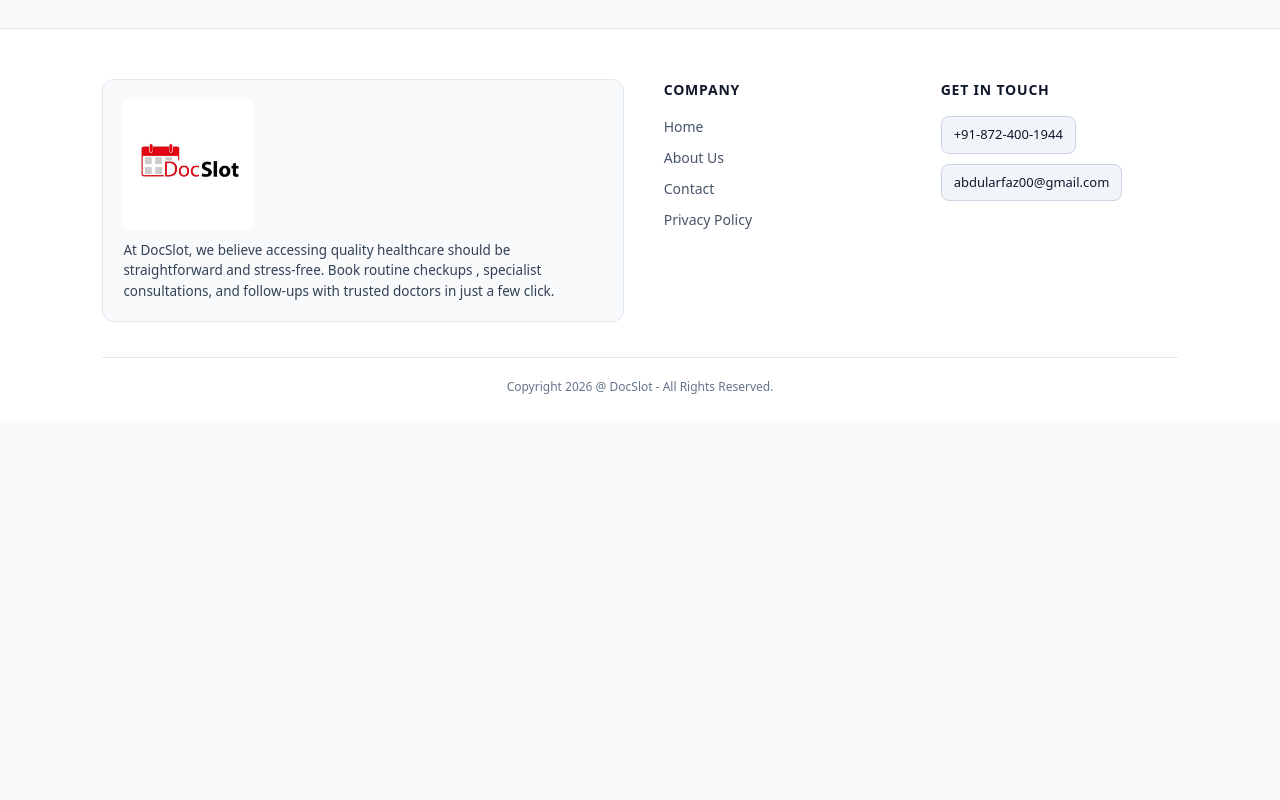
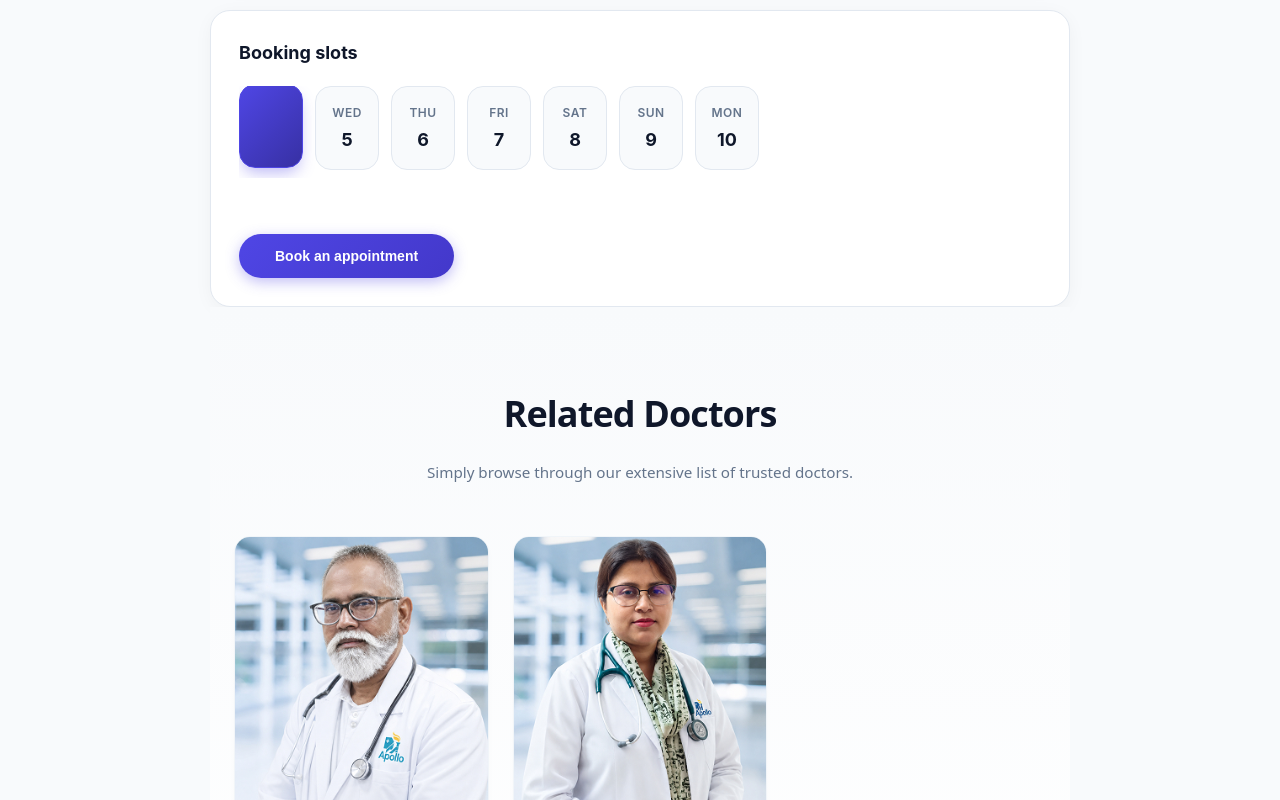
Before and after one commit to AbdulArfaz/Doctor-Appointment, a React (Vite) app in the folder frontend/: page /appointment/doc1 in a window 1280 px wide. Shown: the part 600-1400 px from the top of the page. Before the commit the page ends 1021 px from the top, so only its background shows below. Built offline with nearby package versions, Linux system fonts and the light colour scheme.

Commit message:
add appointment for doctors

```diff
--- a/frontend/src/App.jsx
+++ b/frontend/src/App.jsx
@@ -24,7 +24,7 @@ const App = () => {
         <Route path='/contact' element={<Contact />}/>
         <Route path='/my-profile' element={<MyProfile />}/>
         <Route path='/my-appointments' element={<MyAppointments />}/>
-        <Route path='/appointment/:docId' element={<Appointment />}/>
+        <Route path='/appointment/:drId' element={<Appointment />}/>
       </Routes>
       <Footer />
     </div>
--- /dev/null
+++ b/frontend/src/components/RelatedDoctors.jsx
@@ -0,0 +1,55 @@
+import React, { useContext, useEffect, useState } from 'react'
+import { AppContext } from '../context/AppContext'
+import { useNavigate } from 'react-router-dom'
+
+const RelatedDoctors = ({speciality,drId}) => {
+    const navigate = useNavigate()
+
+    const {doctors} = useContext(AppContext)
+
+    const [relatedDoc, setRelatedDoc]=useState([])
+
+    useEffect(()=>{
+
+   if (doctors.length > 0 && speciality) {
+    const doctprsData = doctors.filter((doc)=>doc.speciality === speciality && doc._id !== drId)
+    setRelatedDoc(doctprsData)
+   }
+    },[doctors,speciality,drId])
+
+  if (relatedDoc.length === 0) return null
+
+  return (
+    <div>
+  <div className="top-doctors-container">
+      <h1 className="top-doctors-title">Related Doctors</h1>
+      <p className="top-doctors-subtitle">Simply browse through our extensive list of trusted doctors.</p>
+
+      <div className="doctors-grid">
+        {relatedDoc.map((item, index) => (
+          <div
+            key={index}
+            onClick={() => {
+              navigate(`/appointment/${item._id || item.id}`);
+              window.scrollTo(0, 0);
+            }}
+            className="doctor-card"
+          >
+            <img src={item.image} alt={item.name} />
+            <div className="doctor-info">
+              <div className="status-indicator">
+                <span className="dot"></span>
+                <span>Available</span>
+              </div>
+              <p className="doctor-name">{item.name}</p>
+              <p className="doctor-speciality">{item.speciality}</p>
+            </div>
+          </div>
+        ))}
+      </div>
+    </div>
+    </div>
+  )
+}
+
+export default RelatedDoctors
--- a/frontend/src/context/AppContext.jsx
+++ b/frontend/src/context/AppContext.jsx
@@ -5,10 +5,11 @@ export const AppContext = createContext()
 
 const AppContextProvider =(props) =>{
 
+    const currencySymbol='$'
 
 
     const value = {
-        doctors
+        doctors,currencySymbol
     }
     return (
         <AppContext.Provider value={value}>
--- a/frontend/src/pages/Appointment.jsx
+++ b/frontend/src/pages/Appointment.jsx
@@ -3,20 +3,83 @@ import { useParams } from "react-router-dom";
 import { AppContext } from "../context/AppContext";
 import { assets } from "../assets/assets";
 import '../styles/Appointment.css'
+import RelatedDoctors from "../components/RelatedDoctors";
+
 
 const Appointment = () => {
   const { drId } = useParams();
-  const { doctors } = useContext(AppContext);
+  const { doctors,currencySymbol } = useContext(AppContext);
   const [drInfo, setDrInfo] = useState(null);
 
+  const [docSlots, setDocSlots] = useState([]);
+  const [slotIndex, setSlotIndex] = useState(0);
+  const [slotTime, setSlotTime] = useState('');
+
+  const daysOfWeek = ['SUN', 'MON', 'TUE', 'WED', 'THU', 'FRI', 'SAT']
+
   const getDocInfo = () => {
-    const docInfo = doctors.find((doc) => doc.id === drId);
-    setDrInfo(docInfo);
+
+    if(!doctors || doctors.length === 0) return;
+    const cleanDrId = String(drId).replace(':', '').trim()
+    const foundDoctor = doctors.find(
+      (doc) => String(doc._id) === cleanDrId || String(doc._id) === cleanDrId
+    )
+
+      console.error("URL Id:", cleanDrId, "|Found Doctor:",foundDoctor);
+
+      if (foundDoctor) {
+        setDrInfo(foundDoctor)
+      }
+
   };
 
+
+  const getAvailableSlots = async () => {
+  setDocSlots([]);
+  let today = new Date();
+
+  for (let i = 0; i < 7; i++) {
+    let currentDate = new Date(today);
+    currentDate.setDate(today.getDate() + i);
+
+    let endTime = new Date(today);
+    endTime.setDate(today.getDate() + i);
+    endTime.setHours(21, 0, 0, 0);
+
+
+    if (today.getDate() === currentDate.getDate()) {
+      currentDate.setHours(currentDate.getHours() > 10 ? currentDate.getHours() + 1 : 10);
+     currentDate.setMinutes(0)
+    } else {
+      currentDate.setHours(10);
+      currentDate.setMinutes(0);
+    }
+
+    let timeSlots = [];
+    while (currentDate < endTime) {
+      let formattedTime = currentDate.toLocaleTimeString([], { hour: '2-digit', minute: '2-digit' });
+      timeSlots.push({
+        datetime: new Date(currentDate),
+        time: formattedTime,
+      });
+      currentDate.setMinutes(currentDate.getMinutes() + 60);
+    }
+    setDocSlots((prev) => [...prev, timeSlots]);
+  }
+};
+
+useEffect(() => {
+  if (drInfo) {
+    getAvailableSlots();
+  }
+}, [drInfo]);
+
+
   useEffect(() => {
-    getDocInfo();
+      getDocInfo();
   }, [doctors, drId]);
+
+
   return (
      <div className="app-container">
       <div className="dr-card">
@@ -51,13 +114,54 @@ const Appointment = () => {
             <p className="about-description">{drInfo?.about}</p>
           </div>
           <p className="fee-text">
-              Appointment Fee: <span className="fee-amount">{drInfo?.fees}</span>
+              Appointment Fee: <span className="fee-amount">{currencySymbol}-{drInfo?.fees}</span>
           </p>
+        </div>
+      </div>
 
 
+       <div className="booking-section">
+  <p className="slots-title">Booking slots</p>
+
+
+  <div className="days-container">
+    {docSlots.length > 0 &&
+      docSlots.map((item, index) => (
+        <div
+          key={index}
+          onClick={() => setSlotIndex(index)}
+          className={`day-slot ${slotIndex === index ? 'selected' : ''}`}
+        >
+          <p className="day-name">
+            {item[0] && daysOfWeek[item[0].datetime.getDay()]}
+          </p>
+          <p className="day-date">
+            {item[0] && item[0].datetime.getDate()}
+          </p>
         </div>
+      ))}
+  </div>
 
-      </div>
+
+  <div className="times-container">
+    {docSlots.length > 0 &&
+      docSlots[slotIndex]?.map((item, index) => (
+        <p
+          key={index}
+          onClick={() => setSlotTime(item.time)}
+          className={`time-slot ${item.time === slotTime ? 'selected' : ''}`}
+        >
+          {item.time.toLowerCase()}
+        </p>
+      ))}
+  </div>
+
+  <button className="book-button">
+    Book an appointment
+  </button>
+</div>
+
+<RelatedDoctors drId={drId} speciality={drInfo?.speciality}/>
     </div>
   );
 };
--- a/frontend/src/styles/Appointment.css
+++ b/frontend/src/styles/Appointment.css
@@ -155,3 +155,153 @@
     height: 260px;
   }
 }
+
+
+
+
+
+
+.booking-section {
+  margin-top: 2rem;
+  background: #ffffff;
+  padding: 1.75rem;
+  border-radius: 20px;
+  border: 1px solid #e2e8f0;
+  box-shadow: 0 4px 20px -2px rgba(0, 0, 0, 0.05);
+}
+
+.slots-title {
+  font-size: 1.125rem;
+  font-weight: 700;
+  color: #0f172a;
+  margin: 0 0 1.25rem 0;
+}
+
+/* Day / Date Grid */
+.days-container {
+  display: flex;
+  gap: 0.75rem;
+  overflow-x: auto;
+  padding-bottom: 0.5rem;
+  scroll-behavior: smooth;
+}
+
+/* Hide scrollbar for cleaner look */
+.days-container::-webkit-scrollbar {
+  display: none;
+}
+.days-container {
+  -ms-overflow-style: none;
+  scrollbar-width: none;
+}
+
+.day-slot {
+  display: flex;
+  flex-direction: column;
+  align-items: center;
+  justify-content: center;
+  min-width: 64px;
+  height: 84px;
+  border-radius: 16px;
+  background-color: #f8fafc;
+  border: 1.5px solid #e2e8f0;
+  cursor: pointer;
+  transition: all 0.2s cubic-bezier(0.4, 0, 0.2, 1);
+}
+
+.day-slot:hover {
+  background-color: #f1f5f9;
+  border-color: #cbd5e1;
+  transform: translateY(-2px);
+}
+
+.day-slot.selected {
+  background: linear-gradient(135deg, #4f46e5 0%, #3730a3 100%);
+  border-color: #4f46e5;
+  box-shadow: 0 8px 16px -4px rgba(79, 70, 229, 0.4);
+  transform: translateY(-2px);
+}
+
+.day-name {
+  font-size: 0.75rem;
+  font-weight: 600;
+  color: #64748b;
+  margin: 0;
+  text-transform: uppercase;
+  letter-spacing: 0.5px;
+}
+
+.day-slot.selected .day-name {
+  color: #c7d2fe;
+}
+
+.day-date {
+  font-size: 1.125rem;
+  font-weight: 700;
+  color: #0f172a;
+  margin: 0.25rem 0 0 0;
+}
+
+.day-slot.selected .day-date {
+  color: #ffffff;
+}
+
+/* Time Slot Chips Grid */
+.times-container {
+  display: flex;
+  flex-wrap: wrap;
+  gap: 0.75rem;
+  margin-top: 1.5rem;
+}
+
+.time-slot {
+  padding: 0.625rem 1.25rem;
+  border-radius: 12px;
+  font-size: 0.813rem;
+  font-weight: 600;
+  background-color: #ffffff;
+  border: 1.5px solid #e2e8f0;
+  color: #64748b;
+  cursor: pointer;
+  margin: 0;
+  transition: all 0.2s ease;
+}
+
+.time-slot:hover {
+  border-color: #6366f1;
+  color: #4f46e5;
+  background-color: #f8fafc;
+}
+
+.time-slot.selected {
+  background-color: #eef2ff;
+  border-color: #4f46e5;
+  color: #4f46e5;
+  font-weight: 700;
+  box-shadow: 0 0 0 1px #4f46e5;
+}
+
+/* Primary CTA Button */
+.book-button {
+  margin-top: 2rem;
+  background: linear-gradient(135deg, #4f46e5 0%, #4338ca 100%);
+  color: #ffffff;
+  font-size: 0.875rem;
+  font-weight: 600;
+  padding: 0.875rem 2.25rem;
+  border-radius: 9999px;
+  border: none;
+  cursor: pointer;
+  transition: all 0.25s ease;
+  box-shadow: 0 4px 14px 0 rgba(79, 70, 229, 0.35);
+}
+
+.book-button:hover {
+  background: linear-gradient(135deg, #4338ca 0%, #3730a3 100%);
+  box-shadow: 0 6px 20px 0 rgba(79, 70, 229, 0.45);
+  transform: translateY(-1px);
+}
+
+.book-button:active {
+  transform: translateY(0);
+}
```
